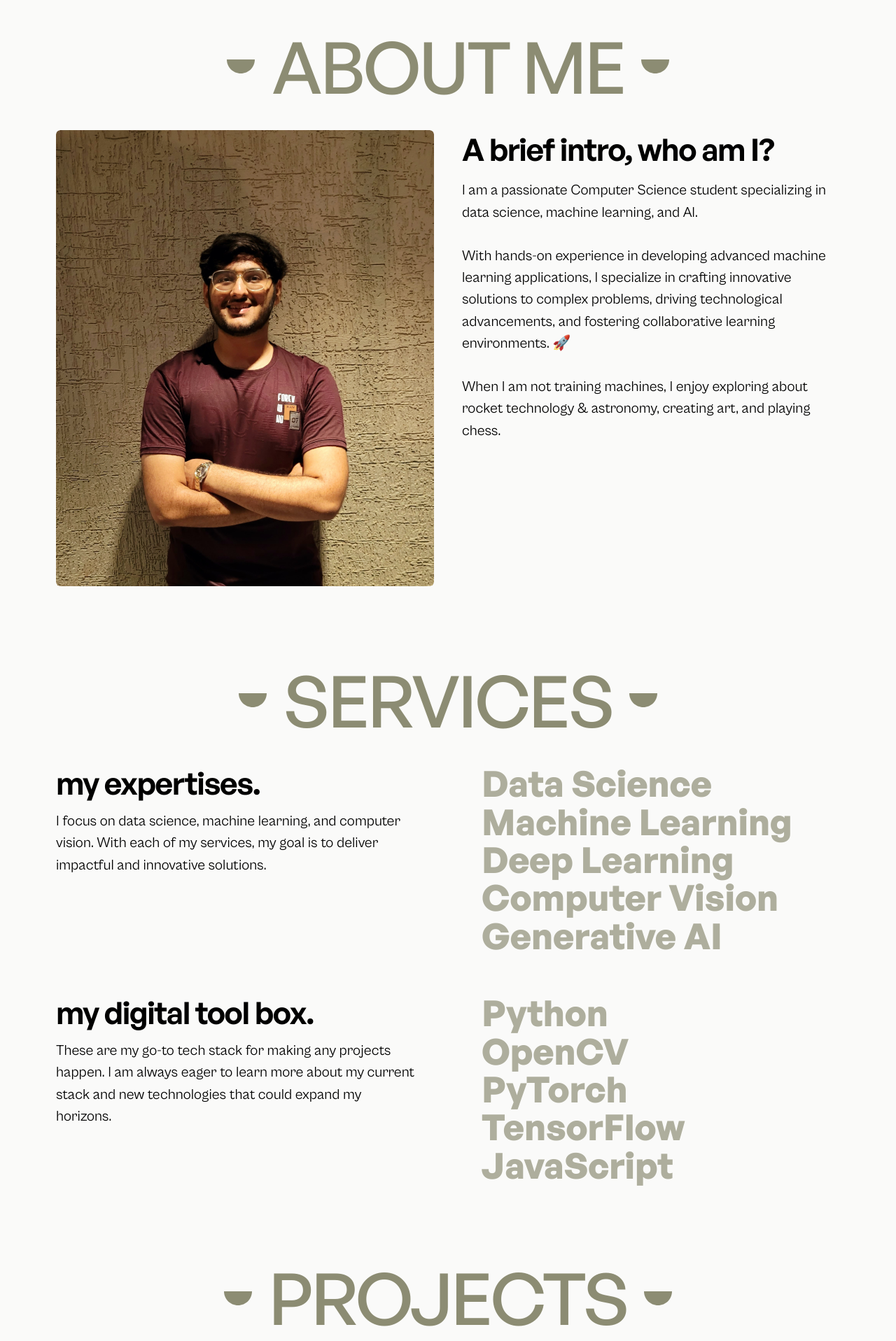
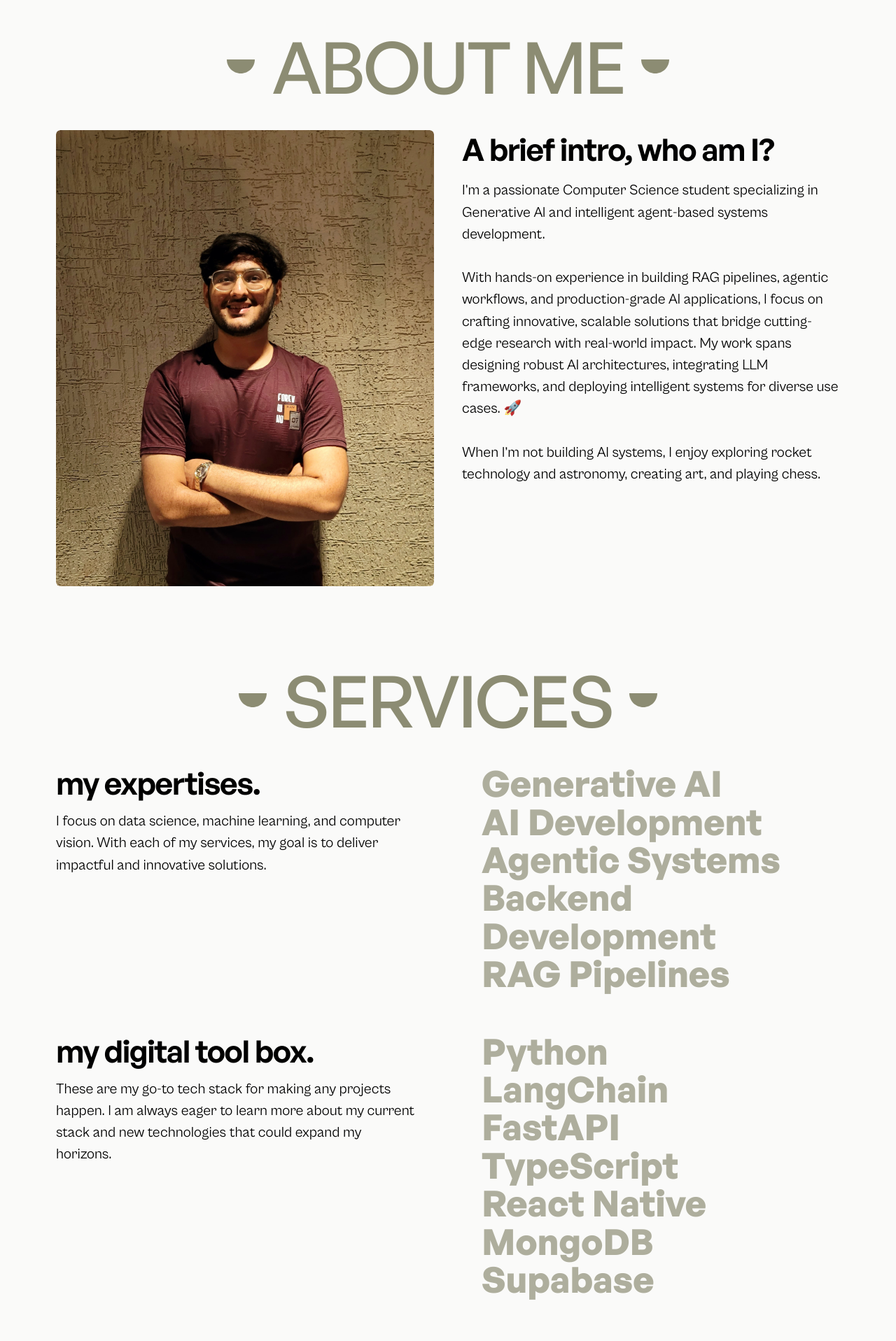
Before and after one commit to Amit-Ramrakhyani/Portfolio, a React (Vite) app: page / in a window 1280 px wide. Shown: the part 1554-3471 px from the top of the page at 70% size. Built offline with nearby package versions, Linux system fonts and the light colour scheme.

Commit message:
updated portfolio

```diff
--- a/index.html
+++ b/index.html
@@ -5,31 +5,15 @@
     <link rel="icon" type="image/png" href="./src/assets/icons/ai-white.png" />
 
     <link rel="preload" as="image" href="src/assets/images/profile.jpg" />
+    <link rel="preload" as="image" href="src/assets/images/Buildify.webp" />
     <link
       rel="preload"
       as="image"
-      href="src/assets/images/Buildify.webp"
+      href="src/assets/images/AIThreatIntelligence.webp"
     />
-    <link
-      rel="preload"
-      as="image"
-      href="src/assets/images/MultilingualSystem.webp"
-    />
-    <link
-      rel="preload"
-      as="image"
-      href="src/assets/images/CSPM.webp"
-    />
-    <link
-      rel="preload"
-      as="image"
-      href="src/assets/images/Emotion.webp"
-    />
-    <link
-      rel="preload"
-      as="image"
-      href="src/assets/images/Finance.webp"
-    />
+    <link rel="preload" as="image" href="src/assets/images/CSPM.webp" />
+    <link rel="preload" as="image" href="src/assets/images/Emotion.webp" />
+    <link rel="preload" as="image" href="src/assets/images/Finance.webp" />
     <link
       rel="preload"
       as="image"
@@ -40,8 +24,14 @@
       name="description"
       content="An AI engineer and developer specialized in building advanced machine learning models and data-driven solutions for various industries. Transform your data into actionable insights."
     />
-    <meta property="og:title" content="Amit Ramrakhyani | AI Engineer and Developer" />
-    <meta property="og:image" content="https://drive.google.com/file/d/1hc2rb70upb-Rez0V3GuqXejwYhuptA3G/view?usp=sharing" />
+    <meta
+      property="og:title"
+      content="Amit Ramrakhyani | AI Engineer and Developer"
+    />
+    <meta
+      property="og:image"
+      content="https://drive.google.com/file/d/1hc2rb70upb-Rez0V3GuqXejwYhuptA3G/view?usp=sharing"
+    />
     <meta
       property="og:description"
       content="I create innovative and intelligent systems that enhance productivity and drive technological advancements through AI & Machine Learning."
--- a/src/components/homepage/About.jsx
+++ b/src/components/homepage/About.jsx
@@ -57,15 +57,16 @@ export default function About() {
               A brief intro, who am I?
             </h3>
             <p ref={body} className=" translate-y-10 text-body-1 2xl:text-4xl opacity-0">
-              I am a passionate Computer Science student specializing in data science, machine learning, and AI.
+              I’m a passionate Computer Science student specializing in Generative AI and intelligent agent-based systems development.
               <br></br>
               <br></br>
-              With hands-on experience in developing advanced machine learning applications, I specialize in crafting
-              innovative solutions to complex problems, driving technological advancements, and fostering collaborative
-              learning environments. 🚀
+              With hands-on experience in building RAG pipelines, agentic workflows, and production-grade AI applications,
+              I focus on crafting innovative, scalable solutions that bridge cutting-edge research with real-world impact.
+              My work spans designing robust AI architectures, integrating LLM frameworks, and deploying intelligent systems
+              for diverse use cases. 🚀
               <br></br>
               <br></br>
-              When I am not training machines, I enjoy exploring about rocket technology & astronomy, creating art, and playing chess.
+              When I’m not building AI systems, I enjoy exploring rocket technology and astronomy, creating art, and playing chess.
             </p>
           </div>
         </div>
--- a/src/components/homepage/Role.jsx
+++ b/src/components/homepage/Role.jsx
@@ -4,7 +4,7 @@ export default function Role({forwardedRef}) {
     <section ref={forwardedRef} id="about" className="select-none flex my-20 md:my-[12%] py-10 flex-col items-center justify-center overflow-hidden nav-change" aria-label="">
       <div className="flex w-full items-center space-x-20">
         <h1 className="text-heading-1 font-medium text-secondary-400 leading-[1.25em] md:leading-[1.08em]">
-        I engineer innovative machine learning and data-driven solutions to tackle complex problems & enhance technological capabilities.
+        I build innovative generative AI applications and agent-based systems that transform ideas into real-world solutions and drive technological progress.
         </h1>
       </div>
     </section>
--- a/src/components/homepage/Services.jsx
+++ b/src/components/homepage/Services.jsx
@@ -3,19 +3,21 @@ import Heading from "../ui/Heading";
 
 export default function Services() {
   const expertiseItems = [
-    "Data Science",
-    "Machine Learning",
-    "Deep Learning",
-    "Computer Vision",
     "Generative AI",
+    "AI Development",
+    "Agentic Systems",
+    "Backend Development",
+    "RAG Pipelines",
   ];
 
   const toolBoxItems = [
     "Python",
-    "OpenCV",
-    "PyTorch",
-    "TensorFlow",
-    "JavaScript"
+    "LangChain",
+    "FastAPI",
+    "TypeScript",
+    "React Native",
+    "MongoDB",
+    "Supabase",
   ];
 
   return (
--- a/src/components/homepage/Works.jsx
+++ b/src/components/homepage/Works.jsx
@@ -1,5 +1,5 @@
 import anpr from "/src/assets/images/vehicleTracking.webp";
-import multilingual from "/src/assets/images/MultilingualSystem.webp";
+import aithreatintelligence from "/src/assets/images/AIThreatIntelligence.webp";
 import cspm from "/src/assets/images/CSPM.webp";
 import emotion from "/src/assets/images/Emotion.webp";
 import finance from "/src/assets/images/Finance.webp";
@@ -32,15 +32,15 @@ export default function Works({ forwardedRef }) {
         <div className="col-span-1 pt-0 md:col-span-7 md:pt-16">
           <Projects
             link="https://github.com/Amit-Ramrakhyani/VerbalLinguists"
-            img={multilingual}
-            alt="multilingual transcription and translation system"
-            name="Multilingual Transcription & Translation System"
-            type="Machine Learning • Natural Language Processing • Deep Learning"
-            year="2023"
-            tools="Python • PyTorch • Transformers • Hugging Face"
+            img={aithreatintelligence}
+            alt="AI-Powered Threat Intelligence Platform"
+            name="AI-Powered Threat Intelligence Platform"
+            type="Generative AI • Backend Development • Data Pipelines"
+            year="2025"
+            tools="Python • LangChain • FastAPI • Qdrant • MongoDB"
           />
         </div>
-        <div className="col-span-1 pt-0 md:col-span-5 md:pt-80">
+        {/* <div className="col-span-1 pt-0 md:col-span-5 md:pt-80">
           <Projects
             link="https://github.com/Amit-Ramrakhyani/Cloud-Security-Posture-Management"
             img={cspm}
@@ -50,19 +50,8 @@ export default function Works({ forwardedRef }) {
             year="2023"
             tools="Python • Tensorflow • LSTM • MongoDB • AWS"
           />
-        </div>
-        <div className="col-span-1 h-fit pt-0 md:col-span-8 md:pt-20">
-          <Projects
-            link="https://github.com/Amit-Ramrakhyani/Emotion-Detection"
-            img={emotion}
-            alt="emotion detection system"
-            name="Emotion Detection System"
-            type="Computer Vision • Machine Learning • Deep Learning"
-            year="2024"
-            tools="Python • OpenCV • Tensorflow • Keras • CNN"
-          />
-        </div>
-        <div className="col-span-1 h-fit md:col-span-4">
+        </div> */}
+        <div className="col-span-1 pt-0 md:col-span-5 md:pt-40">
         <Projects
             link="https://github.com/Amit-Ramrakhyani/Personal-Finance-Monitoring-System"
             img={finance}
@@ -73,6 +62,17 @@ export default function Works({ forwardedRef }) {
             tools="Python • React • Java • MongoDB"
           />
         </div>
+        {/* <div className="col-span-1 h-fit pt-0 md:col-span-8 md:pt-20">
+          <Projects
+            link="https://github.com/Amit-Ramrakhyani/Emotion-Detection"
+            img={emotion}
+            alt="emotion detection system"
+            name="Emotion Detection System"
+            type="Computer Vision • Machine Learning • Deep Learning"
+            year="2024"
+            tools="Python • OpenCV • Tensorflow • Keras • CNN"
+          />
+        </div> */}
         <div className=" col-span-1 md:col-span-12">
           <Projects
             link="https://github.com/Amit-Ramrakhyani/License-Plate-Recognition"
--- a/src/data.js
+++ b/src/data.js
@@ -1,6 +1,6 @@
 // projectsData.js
 import ibgroup from '/src/assets/images/ib-group-desktop.webp';
-import multilingual from '/src/assets/images/MultilingualSystem.webp';
+import aithreatintelligence from '/src/assets/images/AIThreatIntelligence.webp';
 import cspm from '/src/assets/images/CSPM.webp';
 import emotion from '/src/assets/images/Emotion.webp';
 import finance from '/src/assets/images/Finance.webp';
@@ -15,10 +15,10 @@ const projectsData = [
     link: 'https://github.com/imabhisht/Devshouse-2024'
   },
   {
-    title: 'Multilingual Transcription & Translation System',
-    description: 'Natural Language Processing / Machine Learning',
-    imageSrc: multilingual,
-    link: 'https://github.com/Amit-Ramrakhyani/VerbalLinguists.git'
+    title: 'AI Threat Intelligence System',
+    description: 'Generative AI / Backend Development / Data Pipelines',
+    imageSrc: aithreatintelligence,
+    link: 'https://github.com/Amit-Ramrakhyani/'
   },
   {
     title: 'Cloud Security Posture Management',
```
Also changed, not shown: src/assets/images/AIThreatIntelligence.webp (added).
